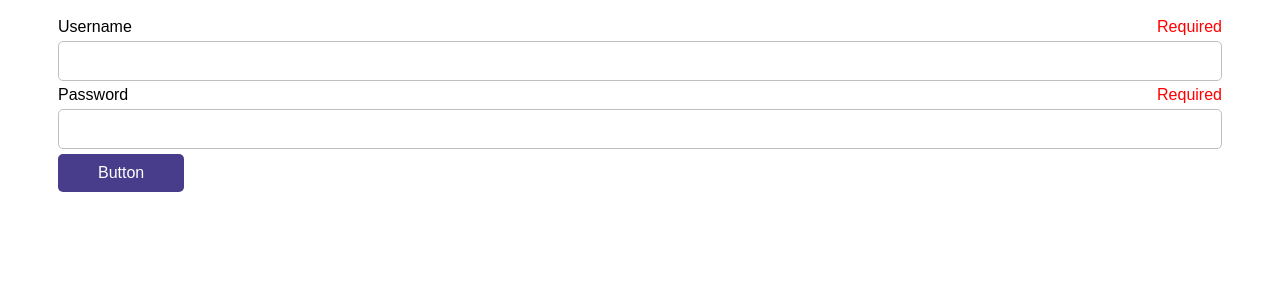
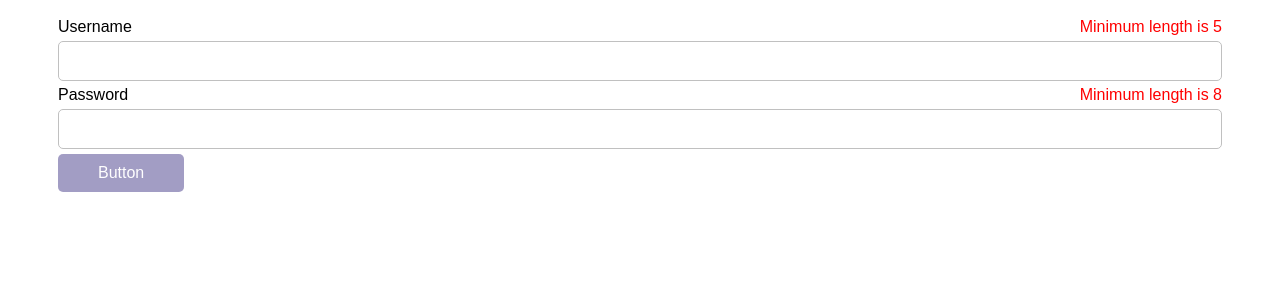
Before and after one commit to SantiagoSinatra/VueJs-Training-Proyects, a Vue app in the folder project-2/: page / in a window 1280 px wide. Shown: the top 300 px of the page. Built offline with nearby package versions, Linux system fonts and the light colour scheme.

Commit message:
completed form functionaity added dynamic types to the inputs allowing for hidden password input

```diff
--- a/project-2/src/App.vue
+++ b/project-2/src/App.vue
@@ -4,14 +4,18 @@
       name="Username"
       :rules = "{ required: true, min: 5 }"
       :value = "username.value"
+      type = "text"
       @update="update"
     />
+
     <my-input
       name="Password"
       :rules = "{ required: true, min: 8 }"
       :value = "password.value"
+      type = "password"
       @update="update"
     />
+
     <my-button
       color="white"
       background="darkslateblue"
@@ -32,7 +36,6 @@ export default {
   },
   data() {
     return {
-      valid: true, /* Esta es la variable que bindee arriba */
       username: {
         value: '',
         valid: false
@@ -43,9 +46,18 @@ export default {
       }
     }
   },
+
+  computed: { /* Funciones que no tienen argumentos y que son tratadas como variables behind the scenes */
+    valid() {
+      return this.username.valid && this.password.valid; /* Se fija que ambos valores sean true y habilita el boton esto entiendo que esta v-bindeado con el disabled del boton y por eso funciona*/
+    }
+  },
   methods: {
     update(payload) {
-      this[payload.name.toLowerCase()].value = payload.value; /* lowercaseo el name del input */
+      this[payload.name.toLowerCase()] = { /* Lowercaseo el value */
+        value: payload.value, /* lo guardo en los inputs */
+        valid: payload.valid
+      }
     }
   }
 }
--- a/project-2/src/components/MyInput.vue
+++ b/project-2/src/components/MyInput.vue
@@ -6,7 +6,7 @@
     </div>
     <input
       :id="name"
-      type="text"
+      :type="type"
       :value = "value"
       @input="input"
     />
@@ -26,6 +26,9 @@ export default {
     },
     value: {
       type: String
+    },
+    type: {
+      type: String
     }
   },
   /* data() {
@@ -38,20 +41,24 @@ export default {
     error() {
       /* Con ese value hago las validaciones correspondientes dentro de una funcion en computed que se ejecuta en cada instancia nueva (osea cada vez que cambia el value) */
       /* console.log("me ejecuto") descomentar esta linea para ver como actua :D*/
-      if(this.rules.required && this.value.length === 0) {
-        return 'Required';
-      }
-      if(this.rules.min && this.value.length < this.rules.min) {
-        return `Minimum length is  ${this.rules.min}`;
-      }
+      return this.validate(this.value); /* Movi lo que hacía error() a otra función en methods */
     }
   },
   methods: {
+    validate(value) {
+      if(this.rules.required && !value.length === 0) {
+        return 'Required';
+      }
+      if(this.rules.min && value.length < this.rules.min) {
+        return `Minimum length is  ${this.rules.min}`;
+      }
+    },
     input($evt) {
       this.$emit('update', {
         value: $evt.target.value,
-        name: this.name
-      }); /* emito un evento llamado update al padre con el value del input y el name */
+        name: this.name,
+        valid: this.validate($evt.target.value) ? false : true /* Me fijo si la funcion validate retorna un string y si es asi lo dejo como falso y sino lo hago true. (si retorna un string quiere decir que algo está mal) */
+      }); /* emito un evento llamado update al padre con el value del input, el name, y la validación */
     }
   }
 }
```
